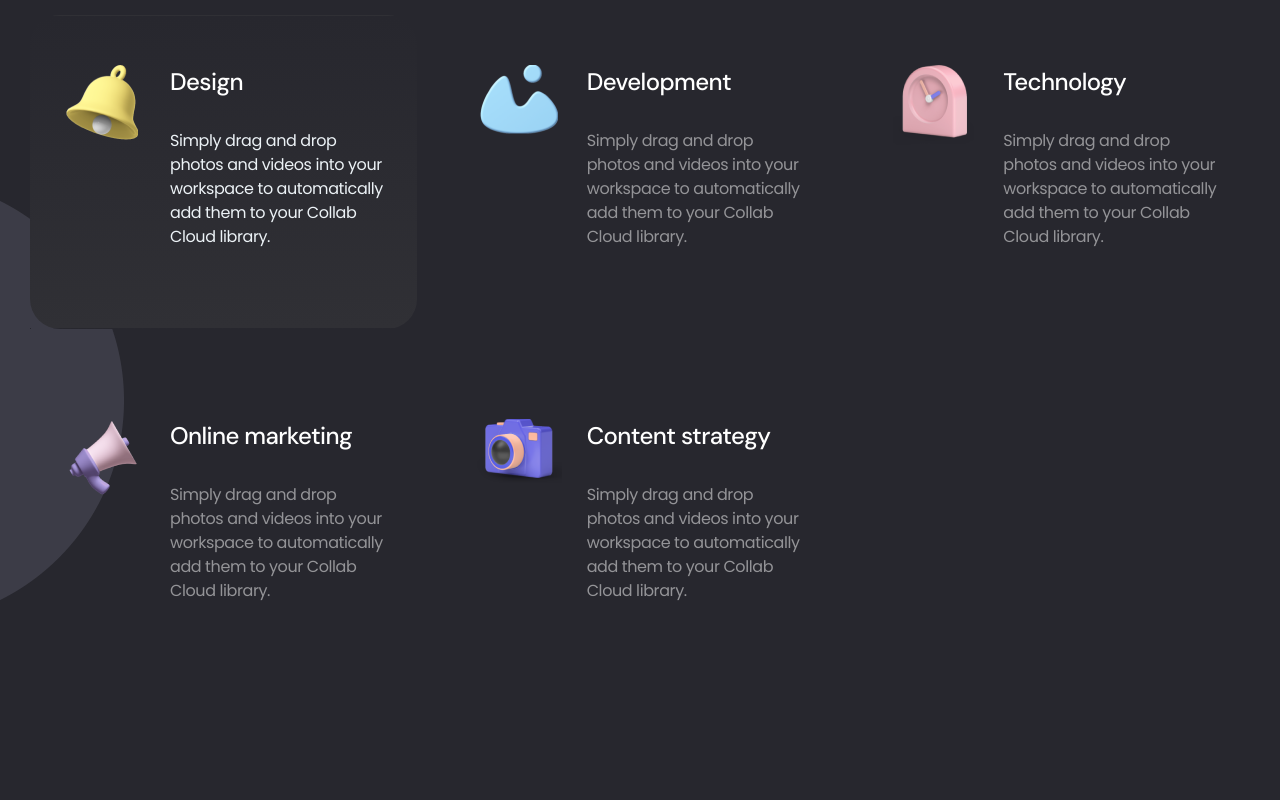
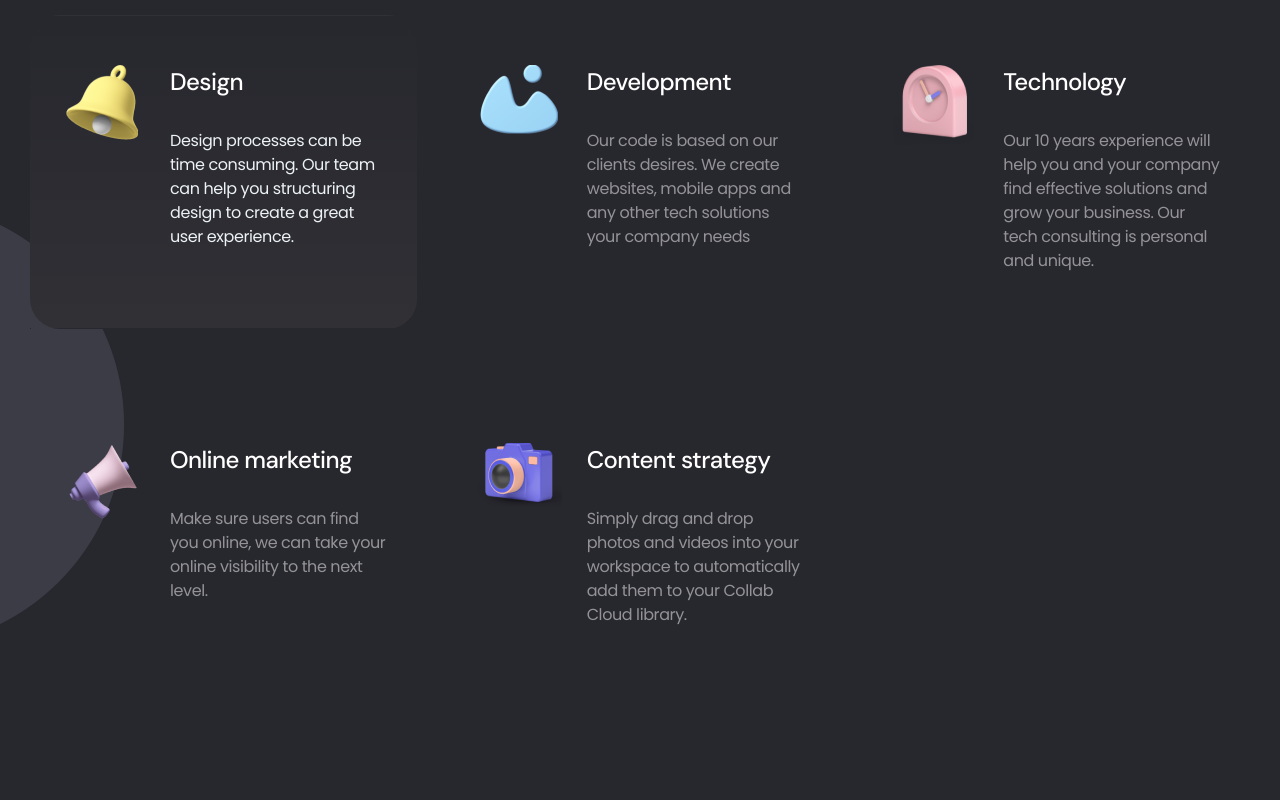
Before and after one commit to Agility-Creative-Solutions/landing-page, a plain HTML site: page index.html in a window 1280 px wide. Shown: the part 1280-2080 px from the top of the page. Drawn offline with Linux system fonts and the light colour scheme.

Commit message:
added some texts

```diff
--- a/index.html
+++ b/index.html
@@ -112,9 +112,6 @@
                                     <li>
                                         <a href="#op-portfolio">Portfolio</a>
                                     </li>
-                                    <li>
-                                        <a href="#op-testimonial">Testimonials</a>
-                                    </li>
                                     <li class="header-btn">
                                         <a href="#op-contact" class="axil-btn btn-fill-primary">Let's talk</a>
                                     </li>
@@ -145,8 +142,8 @@
                 <div class="row align-items-end align-items-xl-start">
                     <div class="col-lg-6">
                         <div class="banner-content" data-sal="slide-up" data-sal-duration="1000" data-sal-delay="100">
-                            <h1 class="title">Build beautiful website & mobile apps.</h1>
-                            <span class="subtitle">Create live segments and target the right people for messages based on their behaviors.</span>
+                            <h1 class="title">Build beautiful websites & apps.</h1>
+                            <span class="subtitle">We build great products to help our clients build better companies.</span>
                             <a href="#op-contact" class="axil-btn btn-fill-primary btn-large">Get Started</a>
                         </div>
                     </div>
@@ -210,7 +207,7 @@
                             </div>
                             <div class="content">
                                 <h5 class="title">Design</h5>
-                                <p>Simply drag and drop photos and videos into your workspace to automatically add them to your Collab Cloud library.</p>
+                                <p>Design processes can be time consuming. Our team can help you structuring design to create a great user experience.</p>
                             </div>
                         </div>
                     </div>
@@ -221,7 +218,11 @@
                             </div>
                             <div class="content">
                                 <h5 class="title">Development</h5>
-                                <p>Simply drag and drop photos and videos into your workspace to automatically add them to your Collab Cloud library.</p>
+                                <p>Our code is based on our clients desires.
+                                    We create websites, mobile apps and any
+                                    other tech solutions your company
+                                    needs
+                                    </p>
                             </div>
                         </div>
                     </div>
@@ -232,7 +233,7 @@
                             </div>
                             <div class="content">
                                 <h5 class="title">Technology</h5>
-                                <p>Simply drag and drop photos and videos into your workspace to automatically add them to your Collab Cloud library.</p>
+                                <p>Our 10 years experience will help you and your company find effective solutions and grow your business. Our tech consulting is personal and unique.</p>
                             </div>
                         </div>
                     </div>
@@ -243,7 +244,7 @@
                             </div>
                             <div class="content">
                                 <h5 class="title">Online marketing</h5>
-                                <p>Simply drag and drop photos and videos into your workspace to automatically add them to your Collab Cloud library.</p>
+                                <p>Make sure users can find you online, we can take your online visibility to the next level.</p>
                             </div>
                         </div>
                     </div>
```
